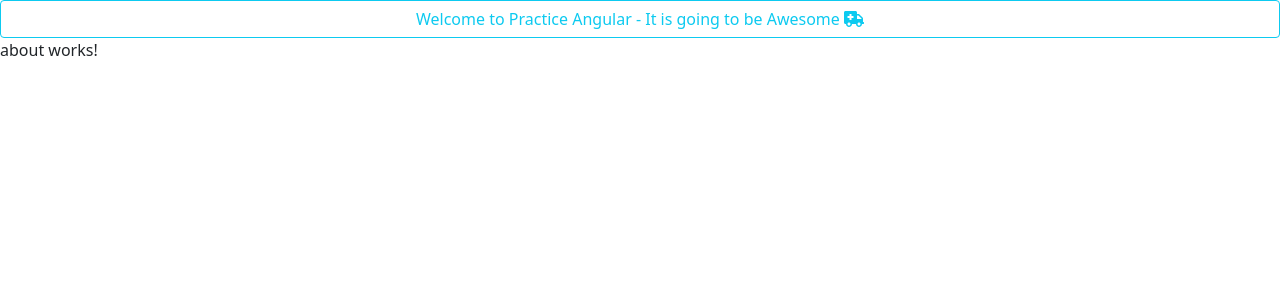
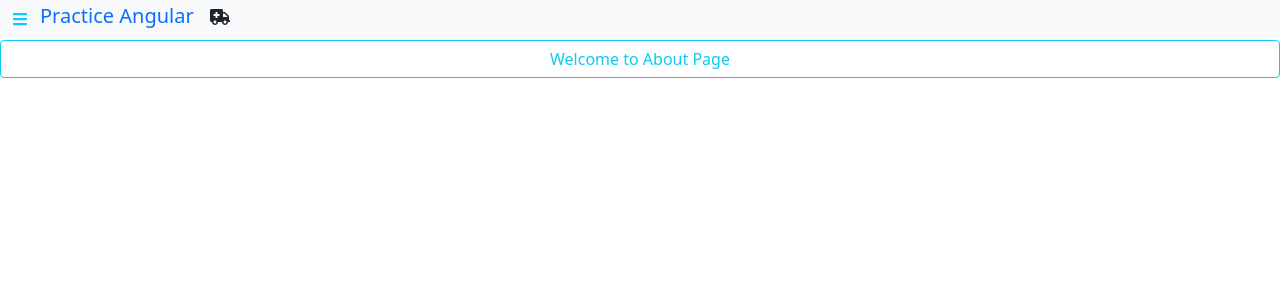
Before and after one commit to arvind00/practice-angular, an Angular app: page /about in a window 1280 px wide. Shown: the top 300 px of the page. Built offline with nearby package versions, Linux system fonts and the light colour scheme.

Commit message:
basic header setup

```diff
--- a/src/app/about/about.component.html
+++ b/src/app/about/about.component.html
@@ -1 +1,3 @@
-<p>about works!</p>
+<div class="d-grid">
+  <button class="btn btn-outline-info"> Welcome to About Page</button>
+</div>
--- a/src/app/app.component.css
+++ b/src/app/app.component.css
@@ -0,0 +1,3 @@
+.c-spacer-row{
+    height: 40px;
+}
--- a/src/app/app.component.html
+++ b/src/app/app.component.html
@@ -1,6 +1,9 @@
-<div class="d-grid">
-  <button class="btn btn-outline-info"> Welcome to Practice Angular - It is going to be Awesome
+<nav class="bg-light fixed-top">
+    <button data-test-id="menu-toggler" class="btn btn-text">
+      <fa-icon [icon]="faBars" class="text-info"></fa-icon>
+    </button>
+    <a class="navbar-brand mr-1" href="#">Practice Angular</a>
     <fa-icon [icon]="faAmbulance"></fa-icon>
-  </button>
-</div>
+</nav>
+<div class="c-spacer-row"></div>
 <router-outlet></router-outlet>
--- a/src/app/app.component.ts
+++ b/src/app/app.component.ts
@@ -1,5 +1,5 @@
 import { Component } from '@angular/core';
-import { faAmbulance } from '@fortawesome/free-solid-svg-icons'
+import { faAmbulance, faBars } from '@fortawesome/free-solid-svg-icons'
 
 @Component({
   selector: 'app-root',
@@ -9,5 +9,6 @@
 export class AppComponent {
 
   faAmbulance = faAmbulance;
+  faBars = faBars;
   title = 'angular-practice';
 }
--- a/src/app/contact/contact.component.html
+++ b/src/app/contact/contact.component.html
@@ -1 +1,3 @@
-<p>contact works!</p>
+<div class="d-grid">
+  <button class="btn btn-outline-success"> Welcome to Contact Page</button>
+</div>
```
